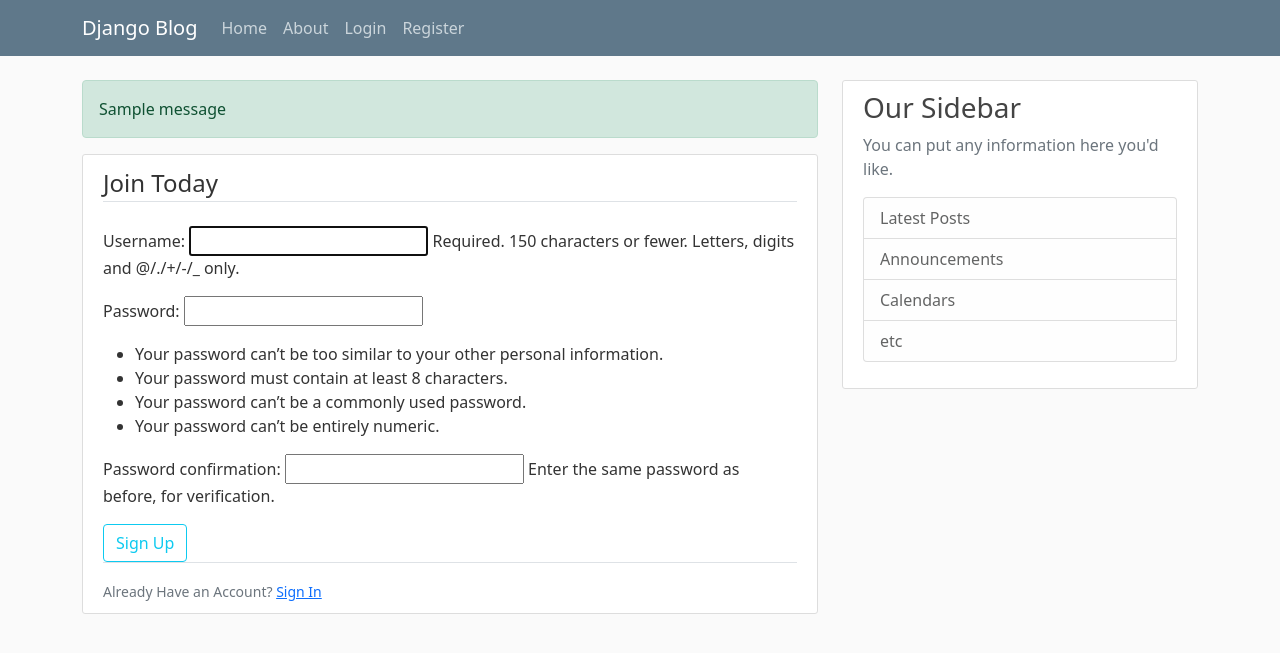
After one commit to anas4488/Blog_App, a Django app: page /register/ in a window 1280 px wide. The commit adds this page. Shown: the top 653 px of the page. Run offline with Django 3.2, Linux system fonts and the light colour scheme; one stand-in notice (Sample message) is shown.

Commit message:
Seventh commit

```diff
--- a/blog/admin.py
+++ b/blog/admin.py
@@ -1,3 +1,5 @@
 from django.contrib import admin
+from .models import Post
+# Register your models here.
 
-# Register your models here.
+admin.site.register(Post)
--- a/blog/models.py
+++ b/blog/models.py
@@ -7,3 +7,6 @@ class Post(models.Model):
     content = models.TextField()
     date_posted = models.DateTimeField(default=timezone.now)
     author = models.ForeignKey(User, on_delete=models.CASCADE )
+
+    def __str__(self):
+        return self.title
--- a/blog/templates/blog/base.html
+++ b/blog/templates/blog/base.html
@@ -45,6 +45,13 @@
     <main role="main" class="container">
         <div class="row">
             <div class="col-md-8">
+            {% if messages %}
+              {% for message in messages %}
+                <div class="alert alert-{{ message.tags }}">
+                  {{ message }}
+                </div>
+              {% endfor %}
+            {% endif %}
             {% block content %}{% endblock %}
             </div>
             <div class="col-md-4">
--- a/blog/templates/blog/home.html
+++ b/blog/templates/blog/home.html
@@ -5,7 +5,7 @@
             <div class="media-body">
                 <div class="article-metadata">
                     <a class="mr-2" href="#">{{ post.author }}</a>
-                    <small class="text-muted">{{ post.date_posted }}</small>
+                    <small class="text-muted">{{ post.date_posted  | date:"F d, Y" }}</small>
                 </div>
             <h2><a class="article-title" href="#">{{ post.title }}</a></h2>
             <p class="article-content">{{ post.content }}</p>
--- a/django_project/settings.py
+++ b/django_project/settings.py
@@ -32,6 +32,7 @@ ALLOWED_HOSTS = []
 
 INSTALLED_APPS = [
     'blog.apps.BlogConfig',
+    'users.apps.UsersConfig',
     'django.contrib.admin',
     'django.contrib.auth',
     'django.contrib.contenttypes',
--- a/django_project/urls.py
+++ b/django_project/urls.py
@@ -15,8 +15,10 @@ Including another URLconf
 """
 from django.contrib import admin
 from django.urls import path, include
+from users import views as user_views
 
 urlpatterns = [
     path('admin/', admin.site.urls),
+    path('register/', user_views.register, name='register'),
     path('', include('blog.urls')),
 ]
--- /dev/null
+++ b/users/admin.py
@@ -0,0 +1,3 @@
+from django.contrib import admin
+
+# Register your models here.
--- /dev/null
+++ b/users/apps.py
@@ -0,0 +1,6 @@
+from django.apps import AppConfig
+
+
+class UsersConfig(AppConfig):
+    default_auto_field = 'django.db.models.BigAutoField'
+    name = 'users'
--- /dev/null
+++ b/users/models.py
@@ -0,0 +1,3 @@
+from django.db import models
+
+# Create your models here.
--- /dev/null
+++ b/users/templates/users/register.html
@@ -0,0 +1,20 @@
+{% extends 'blog/base.html' %}
+{% block content %}
+    <div class="content-section">
+        <form method="POST">
+            {% csrf_token %}
+            <fieldset class="form-group">
+                <legend class="border-bottom mb-4">Join Today</legend>
+                {{ form.as_p }}
+            </fieldset>
+            <div class="form-group">
+                <button class="btn btn-outline-info" type="submit">Sign Up</button>
+            </div>
+        </form>
+        <div class="border-top pt-3">
+            <small class="text-muted">
+                Already Have an Account? <a class="ml-2" href="#">Sign In</a>
+            </small>
+        </div>
+    </div>
+{% endblock content %}
--- /dev/null
+++ b/users/tests.py
@@ -0,0 +1,3 @@
+from django.test import TestCase
+
+# Create your tests here.
--- /dev/null
+++ b/users/views.py
@@ -0,0 +1,14 @@
+from django.shortcuts import render, redirect
+from django.contrib.auth.forms import UserCreationForm
+from django.contrib import messages
+
+def register(request):
+    if request.method == 'POST':
+        form = UserCreationForm(request.POST)
+        if form.is_valid():
+            username = form.cleaned_data.get('username')
+            messages.success(request, f'Account created for {username}!')
+            return redirect('blog-home')
+    else:
+        form = UserCreationForm()
+    return render(request, 'users/register.html', {'form':form})
```
Also changed, not shown: blog/views.py (+2 -16 lines), db.sqlite3, users/__init__.py (added), users/migrations/__init__.py (added).
